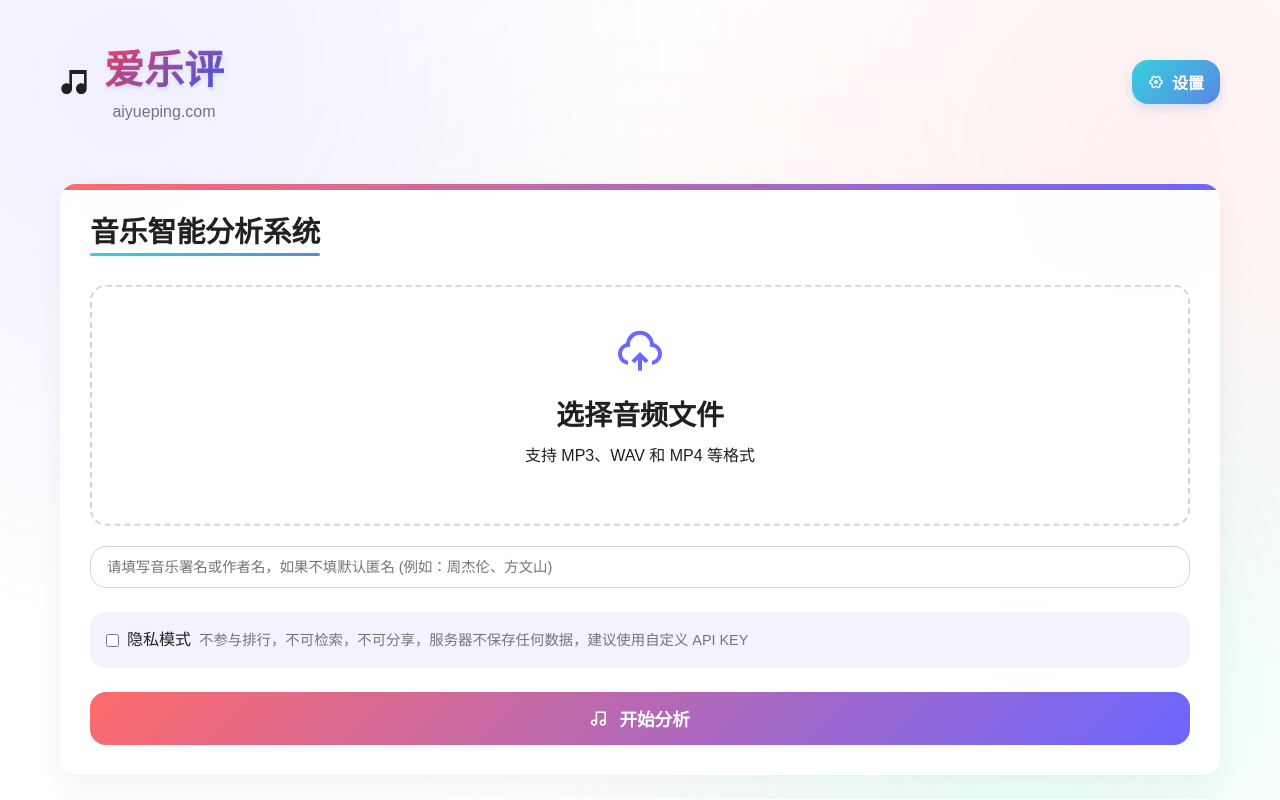
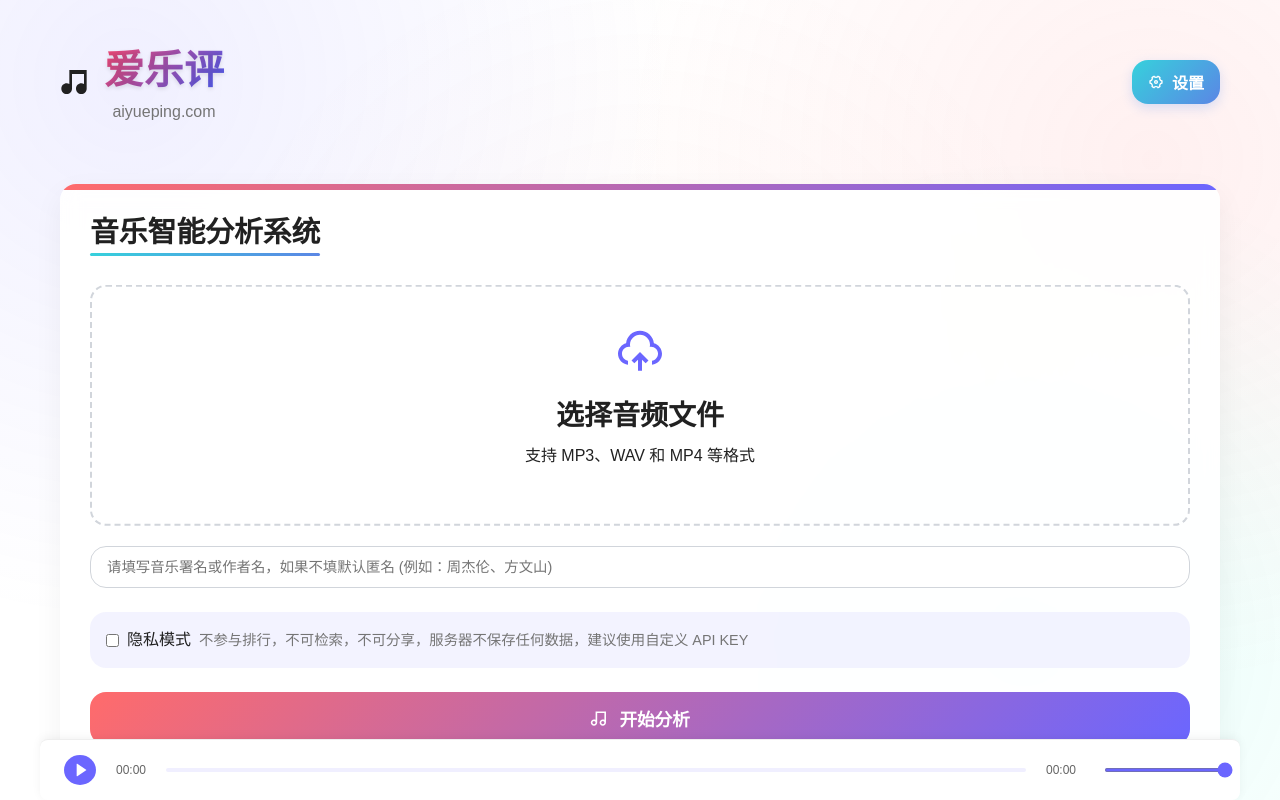
Before and after one commit to alex2wong/how-is-your-song, a React (Vite) app: page / in a window 1280 px wide. Shown: the top 800 px of the page. Built offline with nearby package versions, Linux system fonts and the light colour scheme; no server answers.

Commit message:
feat: 全局播放器；model output length扩大

```diff
--- a/src/App.jsx
+++ b/src/App.jsx
@@ -3,6 +3,8 @@ import './App.css';
 
 // Import modular components
 import Header from './components/Header';
+import BottomPlayer from './components/BottomPlayer';
+import { BottomPlayerProvider } from './components/BottomPlayer/BottomPlayerContext';
 import UploadSection from './components/UploadSection';
 import AnalysisResult from './components/AnalysisResult';
 import SearchSection from './components/SearchSection';
@@ -19,6 +21,15 @@ import { useRankingUtils } from './components/RankingUtils';
 import { useRankTabLogic } from './components/RankTabLogic';
 
 function App() {
+  // Wrap the entire app with BottomPlayerProvider
+  return (
+    <BottomPlayerProvider>
+      <AppContent />
+    </BottomPlayerProvider>
+  );
+}
+
+function AppContent() {
   // Initialize app state
   const {
     file, setFile,
@@ -115,6 +126,7 @@ function App() {
       {selectedSong && <SongDetail selectedSong={selectedSong} onClose={() => setSelectedSong(null)} />}
 
       <Stats stats={stats} />
+      <BottomPlayer />
     </div>
   );
 }
--- /dev/null
+++ b/src/components/BottomPlayer/BottomPlayerContext.jsx
@@ -0,0 +1,99 @@
+import React, { createContext, useContext, useState, useRef } from 'react';
+
+const BottomPlayerContext = createContext();
+
+export const useBottomPlayer = () => {
+  const context = useContext(BottomPlayerContext);
+  if (!context) {
+    throw new Error('useBottomPlayer must be used within a BottomPlayerProvider');
+  }
+  return context;
+};
+
+export const BottomPlayerProvider = ({ children }) => {
+  const audioRef = useRef(null);
+  const [audioUrl, setAudioUrl] = useState('');
+  const [isPlaying, setIsPlaying] = useState(false);
+  const [progress, setProgress] = useState(0);
+  const [isError, setIsError] = useState(false);
+  const [volume, setVolume] = useState(1);
+
+  const play = (url) => {
+    if (url && url !== audioUrl) {
+      setAudioUrl(url);
+      if (audioRef.current) {
+        audioRef.current.src = url;
+        audioRef.current.load();
+      }
+    }
+    audioRef.current?.play();
+    setIsPlaying(true);
+  };
+
+  const pause = () => {
+    audioRef.current?.pause();
+    setIsPlaying(false);
+  };
+
+  const togglePlay = () => {
+    if (isPlaying) {
+      pause();
+    } else {
+      play(audioUrl);
+    }
+  };
+
+  const updateProgress = () => {
+    if (audioRef.current) {
+      const currentTime = audioRef.current.currentTime;
+      const duration = audioRef.current.duration;
+      setProgress((currentTime / duration) * 100);
+    }
+  };
+
+  const seekTo = (percent) => {
+    if (audioRef.current) {
+      const duration = audioRef.current.duration;
+      audioRef.current.currentTime = (percent / 100) * duration;
+    }
+  };
+
+  const setAudioVolume = (value) => {
+    if (audioRef.current) {
+      audioRef.current.volume = value;
+      setVolume(value);
+    }
+  };
+
+  const handleError = () => {
+    setIsError(true);
+    setIsPlaying(false);
+  };
+
+  const value = {
+    audioRef,
+    audioUrl,
+    isPlaying,
+    progress,
+    isError,
+    volume,
+    play,
+    pause,
+    togglePlay,
+    seekTo,
+    setAudioVolume,
+  };
+
+  return (
+    <BottomPlayerContext.Provider value={value}>
+      <audio
+        ref={audioRef}
+        onTimeUpdate={updateProgress}
+        onEnded={() => setIsPlaying(false)}
+        onError={handleError}
+        preload="auto"
+      />
+      {children}
+    </BottomPlayerContext.Provider>
+  );
+};
--- /dev/null
+++ b/src/components/BottomPlayer/index.jsx
@@ -0,0 +1,166 @@
+import React, { useState } from 'react';
+import { useBottomPlayer } from './BottomPlayerContext';
+import { RiPlayFill, RiPauseFill, RiVolumeMuteFill, RiVolumeUpFill} from 'react-icons/ri'
+
+const BottomPlayer = () => {
+  const {
+    isPlaying,
+    progress,
+    isError,
+    volume,
+    togglePlay,
+    seekTo,
+    setAudioVolume,
+    audioRef
+  } = useBottomPlayer();
+
+  const [showSpeedMenu, setShowSpeedMenu] = useState(false);
+  const speedOptions = [0.5, 0.75, 1, 1.25, 1.5, 2];
+  const [currentSpeed, setCurrentSpeed] = useState(1);
+
+  const handleProgressClick = (e) => {
+    const progressBar = e.currentTarget;
+    const clickX = e.nativeEvent.offsetX;
+    const width = progressBar.clientWidth;
+    seekTo((clickX / width) * 100);
+  };
+
+  const handleVolumeChange = (e) => {
+    setAudioVolume(parseFloat(e.target.value));
+  };
+
+  const handleSpeedChange = (speed) => {
+    if (audioRef.current) {
+      audioRef.current.playbackRate = speed;
+      setCurrentSpeed(speed);
+      setShowSpeedMenu(false);
+    }
+  };
+
+  const formatTime = (seconds) => {
+    if (!seconds) return '00:00';
+    const mins = Math.floor(seconds / 60);
+    const secs = Math.floor(seconds % 60);
+    return `${mins.toString().padStart(2, '0')}:${secs.toString().padStart(2, '0')}`;
+  };
+
+  const currentTime = audioRef.current ? audioRef.current.currentTime : 0;
+  const duration = audioRef.current ? audioRef.current.duration : 0;
+
+  if (isError) {
+    return (
+      <div className="bottom-player-error" style={{
+        position: 'fixed',
+        bottom: 0,
+        left: 0,
+        right: 0,
+        backgroundColor: '#fff',
+        borderTop: '1px solid #eee',
+        padding: '8px 16px',
+        display: 'flex',
+        alignItems: 'center',
+        justifyContent: 'center',
+        color: '#ff4d4f',
+      }}>
+        音频加载失败
+      </div>
+    );
+  }
+
+  return (
+    <div className="bottom-player" style={{
+      position: 'fixed',
+      bottom: 0,
+      left: 40,
+      right: 40,
+      backgroundColor: '#fff',
+      borderTop: '1px solid #eee',
+      padding: '12px 24px',
+      display: 'flex',
+      alignItems: 'center',
+      gap: '20px',
+      borderRadius: '8px',
+      boxShadow: '0 -2px 10px rgba(0, 0, 0, 0.05)',
+      zIndex: 1000
+    }}>
+      <button
+        onClick={togglePlay}
+        style={{
+          cursor: 'pointer',
+          width: 30,
+          height: 30,
+          display: 'flex',
+          alignItems: 'center',
+          justifyContent: 'center',
+          border: 'none',
+          borderRadius: '50%',
+          backgroundColor: '#6B66FF',
+          color: '#fff',
+          transition: 'all 0.2s ease'
+        }}
+      >
+        {isPlaying ? <RiPauseFill style={{ width: 20, height: 20, flexShrink: 0 }} color="#fff" /> : <RiPlayFill style={{ width: 20, height: 20, flexShrink: 0 }} color="#fff" />}
+      </button>
+
+      <div style={{ display: 'flex', alignItems: 'center', gap: '8px', color: '#666', fontSize: '12px' }}>
+        {formatTime(currentTime)}
+      </div>
+
+      <div className="progress-container" style={{
+        flex: 1,
+        cursor: 'pointer',
+      }}>
+        <div
+          className="progress-bar"
+          style={{
+            width: '100%',
+            height: '4px',
+            backgroundColor: 'rgba(107, 102, 255, 0.1)',
+            borderRadius: '2px',
+            overflow: 'hidden',
+          }}
+          onClick={handleProgressClick}
+        >
+          <div
+            className="progress"
+            style={{
+              width: `${progress}%`,
+              height: '100%',
+              background: 'linear-gradient(90deg, #6B66FF, #8A84FF)',
+              transition: 'width 0.1s linear',
+            }}
+          />
+        </div>
+      </div>
+
+      <div style={{ display: 'flex', alignItems: 'center', gap: '8px', color: '#666', fontSize: '12px' }}>
+        {formatTime(duration)}
+      </div>
+
+      <div className="volume-control" style={{
+        display: 'flex',
+        alignItems: 'center',
+        gap: '8px',
+        width: '120px',
+      }}>
+        {volume === 0 ? <RiVolumeMuteFill size={20} /> : <RiVolumeUpFill size={20} />}
+        <input
+          type="range"
+          min="0"
+          max="1"
+          step="0.1"
+          value={volume}
+          onChange={handleVolumeChange}
+          style={{
+            flex: 1,
+            height: '4px',
+            borderRadius: '2px',
+            accentColor: '#6B66FF'
+          }}
+        />
+      </div>
+    </div>
+  );
+};
+
+export default BottomPlayer;
--- a/src/components/SongDetail.jsx
+++ b/src/components/SongDetail.jsx
@@ -1,11 +1,13 @@
 import { FaShare, FaThumbsUp, FaRegThumbsUp, FaSpinner, FaCopy } from "react-icons/fa";
+import { RiPlayFill, RiPauseFill } from "react-icons/ri";
 import { apiBase, scoreClassStyles, getAuthorNameColor } from "../utils";
-import MediaPlayer from "./MediaPlayer";
+import { useBottomPlayer } from "./BottomPlayer/BottomPlayerContext";
 import { copyShareLinkforSong } from "../utils";
 import { useState, useEffect } from "react";
 import axios from "axios";
 import { useToast } from "./ToastMessage/ToastContext";
 import RadarChart from "./chart";
+
 /**
  *
  * .exellent {
@@ -21,11 +23,12 @@ import RadarChart from "./chart";
  */
 
 export const SongDetail = ({ selectedSong, _scoreRender, onClose }) => {
-
-  const { bgColor,classTxt } = scoreClassStyles(selectedSong.overall_score);
+  const { bgColor, classTxt } = scoreClassStyles(selectedSong.overall_score);
   const [isLiked, setIsLiked] = useState(false);
   const [isLoading, setIsLoading] = useState(false);
   const [songData, setSongData] = useState(selectedSong);
+  const { play, pause, isPlaying, audioUrl } = useBottomPlayer();
+  const songAudioUrl = `${apiBase}/audio/${selectedSong.url.replace('uploads/', '')}`;
 
   const { showToast } = useToast();
 
@@ -159,7 +162,13 @@ export const SongDetail = ({ selectedSong, _scoreRender, onClose }) => {
       onClose && onClose();
     }
 
-    const audioUrl = `${apiBase}/audio/${selectedSong.url.replace('uploads/', '')}`;
+    const handlePlayPause = () => {
+      if (isPlaying && audioUrl === songAudioUrl) {
+        pause();
+      } else {
+        play(songAudioUrl);
+      }
+    };
 
     return (
         <div style={{
@@ -193,15 +202,29 @@ export const SongDetail = ({ selectedSong, _scoreRender, onClose }) => {
           }}>
 
             <div style={{ display: 'flex', alignItems: 'center', gap: '12px', flexDirection: 'row', width:'80vw' }}>
-              {/* <h2 style={{
-                margin: 0,
-                background: 'var(--accent-gradient, linear-gradient(135deg, #FC466B, #3F5EFB))',
-                WebkitBackgroundClip: 'text',
-                backgroundClip: 'text',
-                color: 'transparent',
-                textShadow: '0px 1px 2px rgba(0, 0, 0, 0.05)'
-              }}>{songData.song_name}</h2> */}
-              <MediaPlayer audioUrl={audioUrl} />
+              <button
+                onClick={handlePlayPause}
+                style={{
+                  cursor: 'pointer',
+                  display: 'flex',
+                  alignItems: 'center',
+                  justifyContent: 'center',
+                  border: 'none',
+                  borderRadius: '50%',
+                  backgroundColor: '#6B66FF',
+                  color: '#fff',
+                  transition: 'all 0.2s ease',
+                  minWidth: 36,
+                  minHeight: 36,
+                  padding: 0
+                }}
+              >
+                {isPlaying && audioUrl === songAudioUrl ? (
+                  <RiPauseFill style={{ width: 20, height: 20 }} color="#fff" />
+                ) : (
+                  <RiPlayFill style={{ width: 20, height: 20 }} color="#fff" />
+                )}
+              </button>
             </div>
             <div style={{ display: 'flex', alignItems: 'center', gap: '8px' }}>
               {isLoading ? (
```
Also changed, not shown: 1 other file (tests, documents, lock files or other folders).
